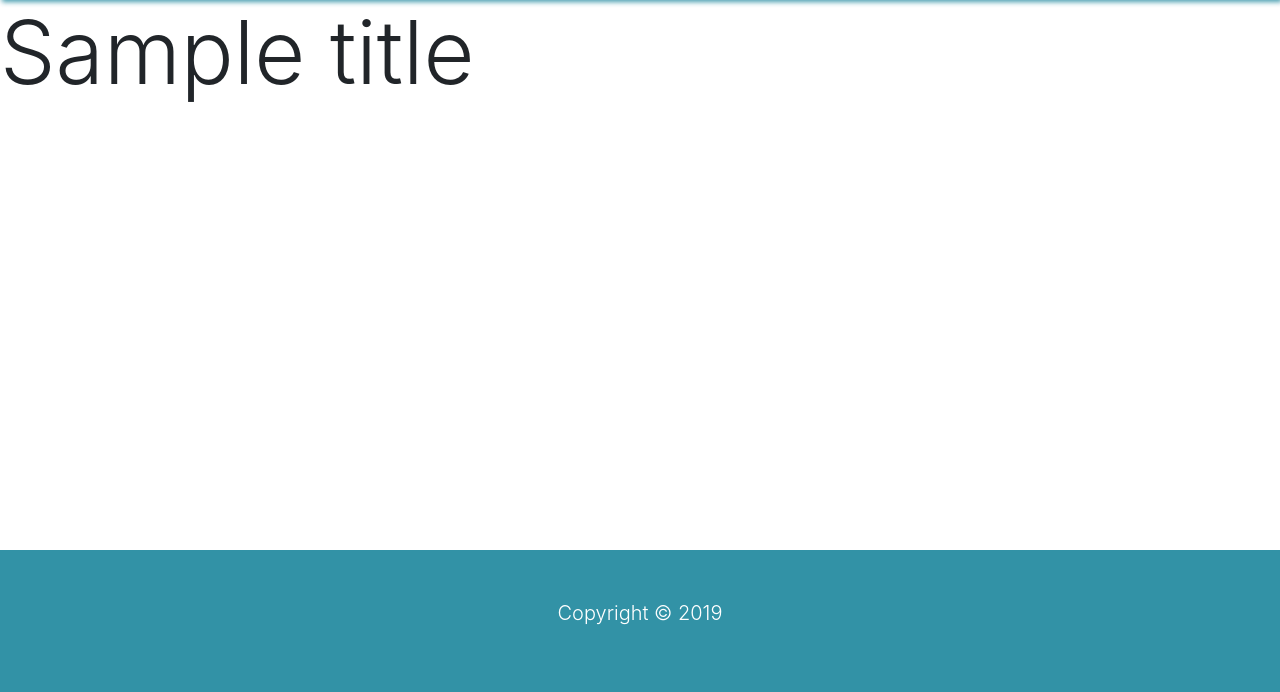
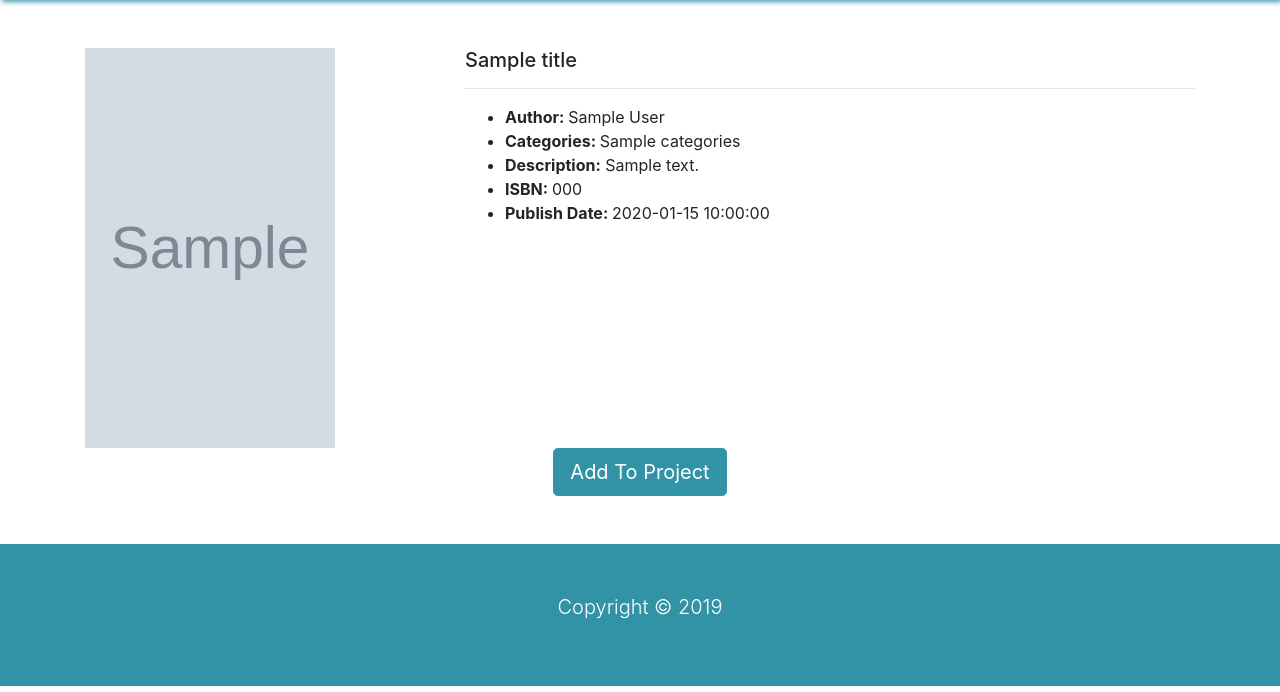
Before and after one commit to Zidane33/BookWorm-backend, a Flask app: template app/templates/book.html in a window 1280 px wide. Shown: the part 108-800 px from the top of the page. Run offline with Flask 2, Linux system fonts and the light colour scheme; the template is opened without the code that fills it: most values are stand-ins (such as "Sample title", 1, 10 or a date in 2020); grey boxes marked "Sample" are stand-in pictures.

Commit message:
got api working with book route

```diff
--- a/app/routes.py
+++ b/app/routes.py
@@ -1,6 +1,7 @@
 from flask import session, render_template, flash, redirect, url_for
 from flask_session import Session
 from flask_login import current_user, login_user, logout_user
+import re
 from .forms import RegisterForm, LoginForm
 from app import app, db
 from .model import User
@@ -57,5 +58,20 @@ def register():
 
 @app.route('/api', methods=["GET"])
 def api_route():
-    title = api()
-    return render_template('book.html', title=title)
+    data = api()
+    title = data["title"]
+    author = data['author']
+    categories = data['categories']
+    description = re.sub('/<.*?>/gm', '', data['description'])
+    image = data['image']
+    isbn = data['isbn']
+    publishDate = data['publishDate']
+    return render_template('book.html',
+                           title=title,
+                           author=author,
+                           categories=categories,
+                           description=description,
+                           image=image,
+                           isbn=isbn,
+                           publishDate=publishDate)
+    # return data
--- a/app/templates/book.html
+++ b/app/templates/book.html
@@ -1,7 +1,30 @@
 {% extends 'layout.html' %}
 
 {% block content %}
-<h2 class="display-2">
-    {{ title }}
-</h2>
+<div class="container py-5">
+    <div class="row">
+        <div class="col-lg-4">
+            <img src="{{ image }}" alt="" width="250" height="400">
+        </div>
+        <div class="col-lg-8">
+            <h5 class="display-5">
+                {{ title }}
+            </h5>
+            <hr>
+            <ul>
+                <li><strong>Author: </strong>{{ author }}</li>
+                <li> <strong>Categories: </strong>{{ categories }}</li>
+                <li> <strong>Description:</strong> {{ description }}</li>
+                <li><strong>ISBN: </strong> {{ isbn }}</li>
+                <li><strong>Publish Date: </strong> {{ publishDate }}</li>
+            </ul>
+        </div>
+    </div>
+    <div class="row">
+        <div class="col d-flex">
+            <button class="btn btn-primary btn-lg mx-auto">Add To Project</button>
+        </div>
+    </div>
+</div>
+
 {% endblock %}
--- a/app/templates/layout.html
+++ b/app/templates/layout.html
@@ -61,7 +61,7 @@
 {% endwith %}
 {% block content %} {% endblock %}
 
-    <footer id="main-footer" class="py-5 bg-primary text-white fixed-bottom">
+    <footer id="main-footer" class="py-5 bg-primary text-white">
       <div class="container">
         <div class="row text-center">
           <div class="col">
```
Also changed, not shown: app/api.py (+10 -2 lines).
